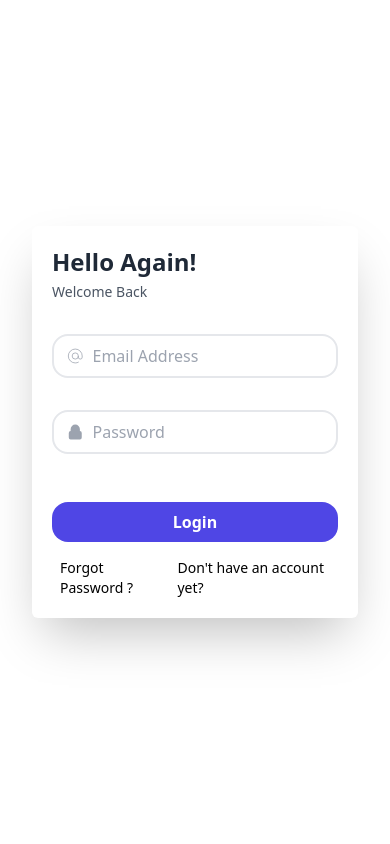
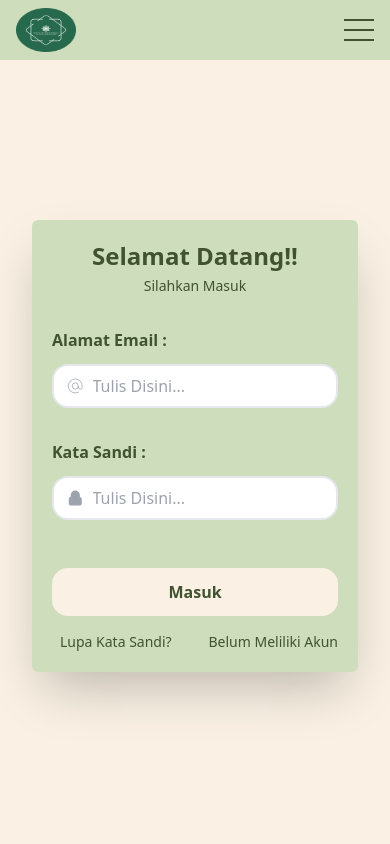
Before and after one commit to fikriyarachmaa/SoulOfIndonesia-Project, a Laravel app: page /login in a window 390 px wide. Run offline with Laravel 10, Linux system fonts and the light colour scheme; style sheets or scripts are compiled from the project's sources.

Commit message:
menambah login dan regis

```diff
--- a/resources/views/login.blade.php
+++ b/resources/views/login.blade.php
@@ -6,57 +6,50 @@
   @vite('resources/css/app.css')
 </head>
 <body>
-
+@include('components.header')
 <section class="bg-cream">
  <!-- component -->
-<style>
-  .login_img_section {
-  background: linear-gradient(rgba(2,2,2,.7),rgba(0,0,0,.7)),url(https://images.unsplash.com/photo-1650825556125-060e52d40bd0?ixlib=rb-1.2.1&ixid=MnwxMjA3fDB8MHxwaG90by1wYWdlfHx8fGVufDB8fHx8&auto=format&fit=crop&w=1170&q=80) center center;
-}
-</style>
+
 <div class="h-screen flex">
           <div class="hidden lg:flex w-full lg:w-1/2 login_img_section
           justify-around items-center">
-            <div
-                  class="
-                  bg-black
-                  opacity-20
-                  inset-0
-                  z-0"
-                  >
+            <div class="  bg-black opacity-20 inset-0 z-0" >
+                  </div>
+            <div class="w-full mx-auto px-20 flex-col items-center space-y-6 pt-16">
+            <img src="\img\login.png" alt="" class="max-w-full">
 
-                  </div>
-            <div class="w-full mx-auto px-20 flex-col items-center space-y-6">
-              <h1 class="text-white font-bold text-4xl font-sans">Simple App</h1>
-              <p class="text-white mt-1">The simplest app to use</p>
-              <div class="flex justify-center lg:justify-start mt-6">
-                  <a href="#" class="hover:bg-indigo-700 hover:text-white hover:-translate-y-1 transition-all duration-500 bg-white text-indigo-800 mt-4 px-4 py-2 rounded-2xl font-bold mb-2">Get Started</a>
-              </div>
             </div>
           </div>
-          <div class="flex w-full lg:w-1/2 justify-center items-center bg-white space-y-8">
+          <div class="flex w-full lg:w-1/2 justify-center items-center bg-cream space-y-8 pt-12">
             <div class="w-full px-8 md:px-32 lg:px-24">
-            <form class="bg-white rounded-md shadow-2xl p-5">
-              <h1 class="text-gray-800 font-bold text-2xl mb-1">Hello Again!</h1>
-              <p class="text-sm font-normal text-gray-600 mb-8">Welcome Back</p>
-              <div class="flex items-center border-2 mb-8 py-2 px-3 rounded-2xl">
+            <form class="bg-green-pastel rounded-md shadow-2xl p-5">
+              <h1 class="text-green-dark font-bold text-2xl mb-1 text-center">Selamat Datang!!</h1>
+              <p class="text-green-dark text-sm font-normal text-gray-600 mb-8 text-center">Silahkan Masuk</p>
+              <div class="relative w-full mb-3">
+              <label class=" text-green-dark text-medium font-bold mb-2" for="grid-password">Alamat Email : </label>
+               </div>
+              <div class="flex items-center border-2 mb-8 py-2 px-3 rounded-2xl bg-white">
                 <svg xmlns="http://www.w3.org/2000/svg" class="h-5 w-5 text-gray-400" fill="none" viewBox="0 0 24 24" stroke="currentColor">
                   <path strokeLinecap="round" strokeLinejoin="round" strokeWidth="2" d="M16 12a4 4 0 10-8 0 4 4 0 008 0zm0 0v1.5a2.5 2.5 0 005 0V12a9 9 0 10-9 9m4.5-1.206a8.959 8.959 0 01-4.5 1.207" />
                 </svg>
-                <input id="email" class=" pl-2 w-full outline-none border-none" type="email" name="email" placeholder="Email Address" />
+                <input id="email" class=" pl-2 w-full outline-none border-none" type="email" name="email" placeholder="Tulis Disini..." />
               </div>
-              <div class="flex items-center border-2 mb-12 py-2 px-3 rounded-2xl ">
+              <div class="relative w-full mb-3">
+              <label class=" text-green-dark text-medium font-bold  " for="grid-password">Kata Sandi : </label>
+               </div>
+              <div class="flex items-center border-2 mb-12 py-2 px-3 rounded-2xl bg-white">
                 <svg xmlns="http://www.w3.org/2000/svg" class="h-5 w-5 text-gray-400" viewBox="0 0 20 20" fill="currentColor">
                   <path fillRule="evenodd" d="M5 9V7a5 5 0 0110 0v2a2 2 0 012 2v5a2 2 0 01-2 2H5a2 2 0 01-2-2v-5a2 2 0 012-2zm8-2v2H7V7a3 3 0 016 0z" clipRule="evenodd" />
                 </svg>
-                <input class="pl-2 w-full outline-none border-none" type="password" name="password" id="password" placeholder="Password" />
+                <input class="pl-2 w-full outline-none border-none" type="password" name="password" id="password" placeholder="Tulis Disini..." />
 
               </div>
-              <button type="submit" class="block w-full bg-indigo-600 mt-5 py-2 rounded-2xl hover:bg-indigo-700 hover:-translate-y-1 transition-all duration-500 text-white font-semibold mb-2">Login</button>
+              <button type="submit" class="block w-full bg-cream mt-5 py-3 px-2 rounded-2xl hover:bg-yellow-700 hover:-translate-y-1 transition-all duration-500 text-green-dark font-semibold mb-2">Masuk</button>
+
               <div class="flex justify-between mt-4">
-                <span class="text-sm ml-2 hover:text-blue-500 cursor-pointer hover:-translate-y-1 duration-500 transition-all">Forgot Password ?</span>
+                <span class="text-green-dark text-sm ml-2 hover:text-blue-500 cursor-pointer hover:-translate-y-1 duration-500 transition-all">Lupa Kata Sandi?</span>
 
-                <a href="#" class="text-sm ml-2 hover:text-blue-500 cursor-pointer hover:-translate-y-1 duration-500 transition-all">Don't have an account yet?</a>
+                <a href="#" class="text-green-dark text-sm ml-2 hover:text-blue-500 cursor-pointer hover:-translate-y-1 duration-500 transition-all">Belum Meliliki Akun</a>
               </div>
 
             </form>
--- a/routes/web.php
+++ b/routes/web.php
@@ -34,3 +34,6 @@ Route::get('/galeribatik', function () {
 Route::get('/login', function () {
     return view('login');
 });
+Route::get('/regis', function () {
+    return view('regis');
+});
```
Also changed, not shown: resources/views/landingpage.blade.php (+7 -5 lines), resources/views/regis.blade.php (added, +39 -0 lines), public/img/login.png (added).
